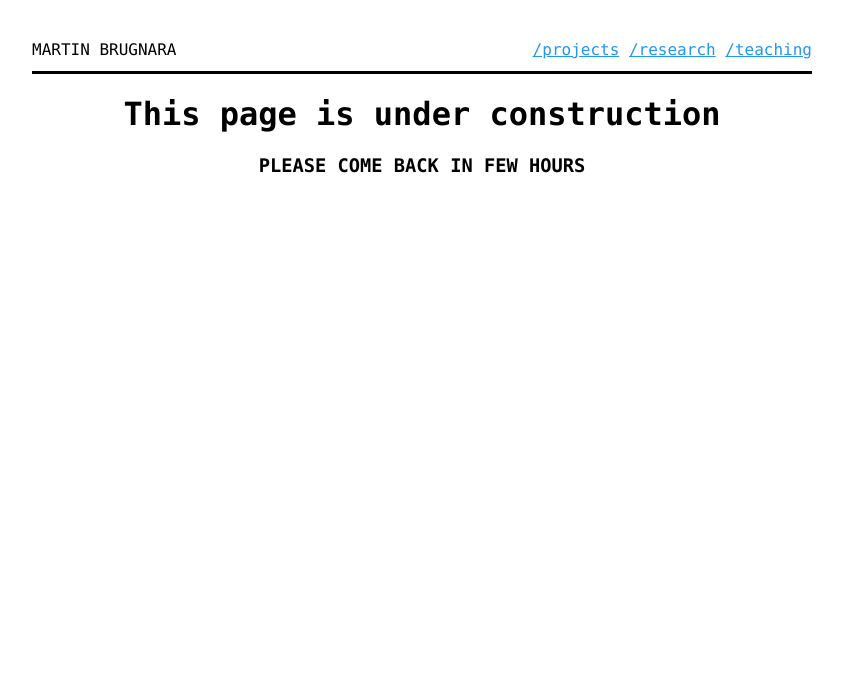
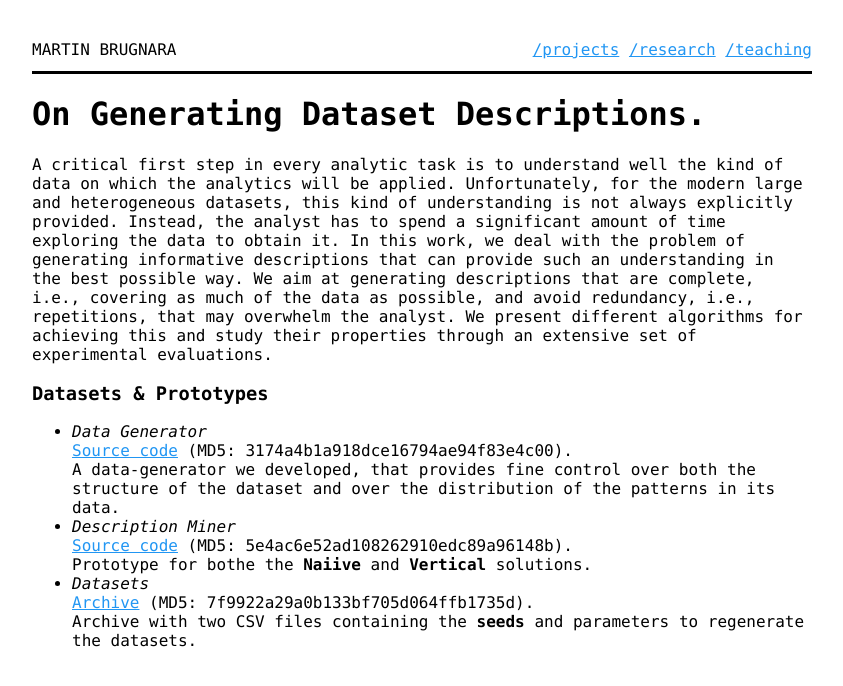
Before and after one commit to MartinBrugnara/martinbrugnara.github.io, a Jekyll site: the page built from rp/gen_ds_desc.html, in a window 1280 px wide. Shown: the top 686 px of the page, without its empty margins (218-1061 px from the left). Built offline with Jekyll 4.4.1, drawn with Linux system fonts in a browser that asks for light colours; comment, search, counter and statistics services are not loaded.

Commit message:
Add ICDE20 data and links

```diff
--- a/_layouts/default.html
+++ b/_layouts/default.html
@@ -10,7 +10,7 @@
         <meta name="author" content="Martin Brugnara">
 
         <meta name="keywords" content="Martin Brugnara, dbTrento, University of Trento, data science, data mining, databases, data profiling, data exploration, DMBCAU.">
-        <meta name="robots" content="index,follow">
+        <meta name="robots" content="{{ robots | default: 'index,follow' }}">
 
         <link rel="icon" href="/assets/images/favicon.ico">
         <link rel="stylesheet" href="/assets/css/styles.css">
--- a/rp/gen_ds_desc.html
+++ b/rp/gen_ds_desc.html
@@ -1,9 +1,31 @@
 ---
 layout: default
 title: "On Generating Dataset Descriptions."
+robots: "noindex"
 ---
+<h1>On Generating Dataset Descriptions.</h1>
 
-<center>
-<h1>This page is under construction</h1>
-<h3>PLEASE COME BACK IN FEW HOURS</h3>
-</center>
+<!-- Abstract -->
+<p>
+A critical first step in every analytic task is to understand well the kind of data on which the analytics will be applied. Unfortunately, for the modern large and heterogeneous datasets, this kind of understanding is not always explicitly provided. Instead, the analyst has to spend a significant amount of time exploring the data to obtain it. In this work, we deal with the problem of generating informative descriptions that can provide such an understanding in the best possible way. We aim at generating descriptions that are complete, i.e., covering as much of the data as possible, and avoid redundancy, i.e., repetitions, that may overwhelm the analyst. We present different algorithms for achieving this and study their properties through an extensive set of experimental evaluations.
+</p>
+
+
+<h3>Datasets &amp; Prototypes</h3>
+<ul>
+    <li>
+        <em>Data Generator</em><br>
+        <a href="https://disi.unitn.it/~brugnara/ddm/data-generator.tar.gz">Source code</a> (MD5: 3174a4b1a918dce16794ae94f83e4c00).<br>
+        A data-generator we developed, that provides fine control over both the structure of the dataset and over the distribution of the patterns in its data.
+    </li>
+    <li>
+        <em>Description  Miner</em><br>
+        <a href="https://disi.unitn.it/~brugnara/ddm/description-miner.tar.gz">Source code</a> (MD5: 5e4ac6e52ad108262910edc89a96148b).<br>
+        Prototype for bothe the <strong>Naiive</strong> and <strong>Vertical</strong> solutions.
+    </li>
+    <li>
+        <em>Datasets</em><br>
+        <a href="https://disi.unitn.it/~brugnara/ddm/datasets.tar.gz">Archive</a> (MD5: 7f9922a29a0b133bf705d064ffb1735d).<br>
+        Archive with two CSV files containing the <strong>seeds</strong> and parameters to regenerate the datasets.
+    </li>
+</ul>
```
